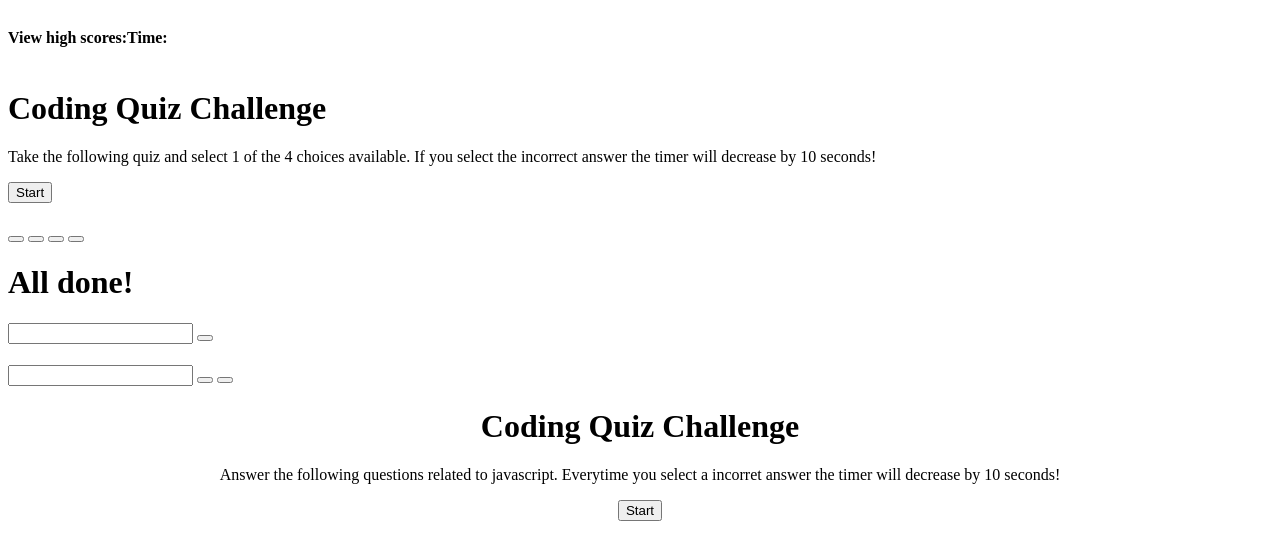
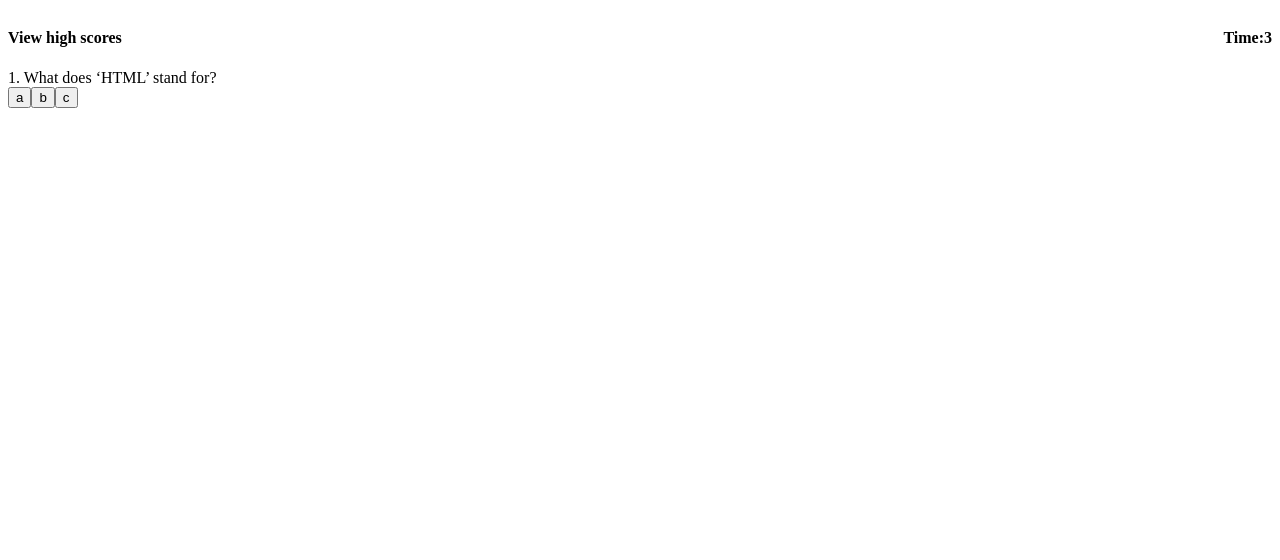
Before and after one commit to briandgomez/Quiz-Me, a plain HTML site: page index.html in a window 1280 px wide. Both pictures are taken after a click on the button "Start". Drawn offline with Linux system fonts and the light colour scheme.

Commit message:
display questions

```diff
--- a/index.html
+++ b/index.html
@@ -12,50 +12,17 @@
 <body>
     <header>
         <div>
-            <h4 id="view-high-score">View high scores:</h4>
+            <h4 id="view-high-score">View high scores</h4>
         </div>
-        <div>
-            <h4 id="time">Time:</h4>
+        <div class="time-container">
+            <h4 id="time">Time</h4>
         </div>
     </header>
-    <main class="container">
-        <div class="intro">
-            <div>
-                <h1 id="quiz-intro">Coding Quiz Challenge</h1>
-            </div>
-            <p id="intro-message">
-                Take the following quiz and select 1 of the 4 choices available. If you select the incorrect answer the timer will decrease by 10 seconds!
-            </p>
-            <div>
-                <button id="start-btn">Start</button>
-            </div>
-        </div>
-        <div class="quiz">
-            <div class="quiz-container">
-                <div>
-                    <h1 id="current-question"></h1>
-                </div>
-                <div class="choices">
-                    <button class="choice-1"></button>
-                    <button class="choice-2"></button>
-                    <button class="choice-3"></button>
-                    <button class="choice1-4"></button>
-                </div>
-            </div>
-        </div>
-        <div class="quiz-over">
-            <h1 id="quiz-over-message">All done!</h1>
-            <p id="final-score"></p>
-            <div>
-                <input type="text" name="initials" id="initials">
-                <button class="submit-score"></button>
-            </div>
-        </div>
-        <div>
-            <h1 id="high-scores"></h1>
-            <input type="text" name="high-scores" id="high-score-saved">
-            <button class="go-back"></button>
-            <button class="clear-high-scores"></button>
+
+    <main>
+        <div class="container">
+            <div id="question-element"> </div>
+            <div id="answer-element"></div>
         </div>
     </main>
     <script src="./script.js"></script>
--- a/script.js
+++ b/script.js
@@ -2,13 +2,15 @@
 var body = document.body
 var highScoreEl = document.getElementById("view-high-score");
 var timerEl = document.getElementById("time");
+var containerEl = document.getElementsByClassName("container");
+var questionEl = document.getElementById("question-element");
+var answerEl = document.getElementById("answer-element");
 
 //Display title, message and start button
 var quizTitle = document.createElement('h1');
 quizTitle.textContent = 'Coding Quiz Challenge';
 quizTitle.setAttribute('style', 'text-align:center');
-quizTitle.addClassName =
-document.body.appendChild(quizTitle);
+quizTitle.addClassName = document.body.appendChild(quizTitle);
 
 var quizMessage = document.createElement('p');
 quizMessage.textContent = 'Answer the following questions related to javascript. Everytime you select a incorret answer the timer will decrease by 10 seconds!';
@@ -23,23 +25,90 @@ document.body.appendChild(startButton);
 
 //Add event listenre for button to move onto next page
 startButton.addEventListener('click', function () {
-    firstQuestion();
+    startTimer();
+    startQuiz();
 });
 
-//Quiz questions
-var parent = document.createElement('div');
+var currentTime = 5;
+//Start timer
+function startTimer() {
 
-function firstQuestion() {
-    quizTitle.style.display ='none';
-    quizMessage.style.display ='none';
-    startButton.style.display ='none';
+    var timeInterval = setInterval(function () {
+        //
+        if (currentTime === 0) {
+            clearInterval(timeInterval);
 
-    //Object that contains questions
-    var questions = [
-        {
-            question: 'What does HTML stand for?',
-            choices: ['Hypertext Markup Language','Hypertool and Markup Language', 'c.	Hypertext Match Language','d.	None of the above'],
-            answer: choices[0],
+            //Function to submit initials and score
         }
-    ]
+        else {
+            currentTime--;
+            timerEl.textContent = 'Time:' + currentTime;
+        }
+    }, 1000)
+
 }
+
+
+function startQuiz() {
+    quizTitle.style.display = 'none';
+    quizMessage.style.display = 'none';
+    startButton.style.display = 'none';
+
+    //Function that displays and iterates through questions
+    questions();
+}
+
+
+var currentQuestion = 0;
+var questionObject = [
+    {
+        q: '1.	What does ‘HTML’ stand for?',
+        a: [
+            'a', 'b', 'c'
+        ],
+        correct: 'c'
+    },
+    {
+        q: '2. What is?',
+        a: [
+            'd', 'e', 'f'
+        ],
+        correct: 'c'
+    },
+
+]
+
+
+function questions() {
+    questionEl.textContent = questionObject[currentQuestion].q
+
+    //Clears answers
+    answerEl.textContent = '';
+
+    for (var i = 0; i < questionObject[currentQuestion].a.length; i++) {
+        var answerbutton = document.createElement('button');
+        answerbutton.textContent = questionObject[currentQuestion].a[i];
+        answerbutton.onclick = checkAnswer;
+        answerEl.appendChild(answerbutton);
+    }
+}
+
+
+function checkAnswer() {
+    currentQuestion++;
+    questions();
+}
+
+var currentScore = 5;
+
+function checkHighScore() {
+    var currentHighScore = localStorage.getItem('quizHighScore');
+
+    if (!currentHighScore || currentHighScore < currentScore) {
+        var userInitials = prompt('Enter your initals')
+        localStorage.setItem('quizHighScore', currentScore);
+        localStorage.setItem('quizHighInitials', userInitials)
+    } else {
+        alert('Current score was not high enough');
+    }
+}
```
